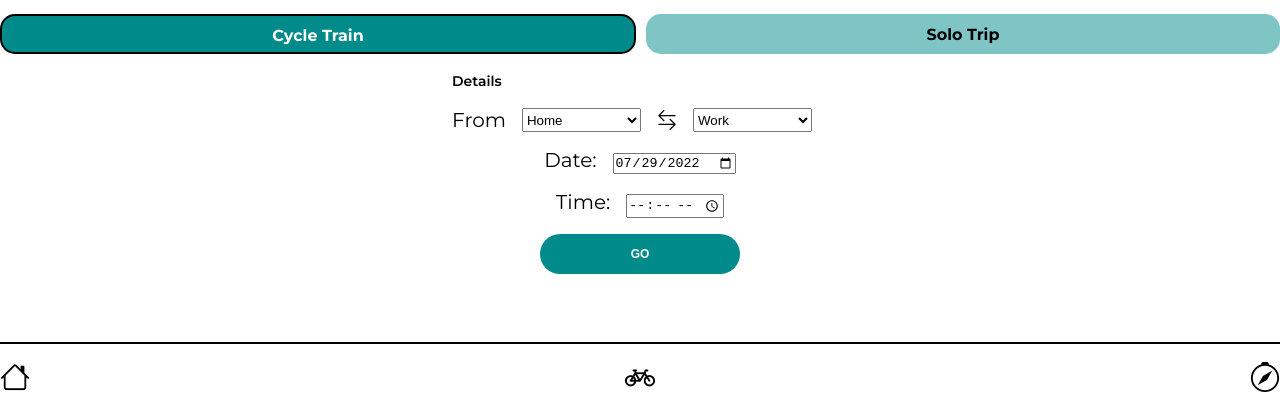
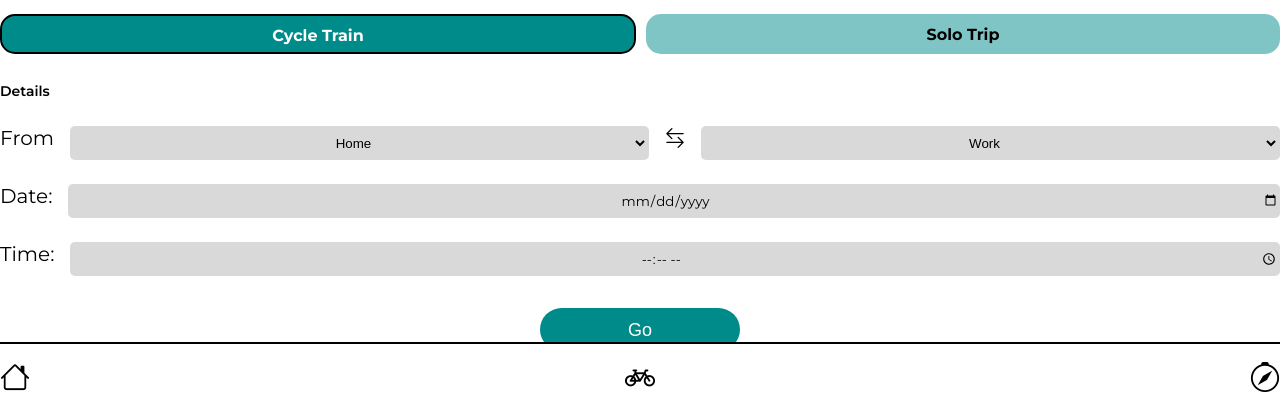
Before and after one commit to illonab/industry-project-cycle-train, a React (Create React App) app: page / in a window 1280 px wide. Shown: the part 388-789 px from the top of the page. Built offline with nearby package versions, Linux system fonts and the light colour scheme.

Commit message:
home page sryling

```diff
--- a/src/pages/Home/Home.js
+++ b/src/pages/Home/Home.js
@@ -17,8 +17,7 @@ function Home() {
             <div className="main__solo btn-trip">Solo Trip</div>
           </div>
         </div>
-
-        <div className="main__schedule">
+        <div className="main__plan-trip">
           <h2 className="main__subheading">Details</h2>
           <label className="main__control main__container-from">
             From
@@ -31,7 +30,7 @@ function Home() {
               <option value="kentish">Kentish Town</option>
               <option value="kings cross">Kings Cross</option>
             </select>
-            <i class="bi bi-arrow-left-right"></i>
+            <i className="bi bi-arrow-left-right main__icon"></i>
             <select name="stations" className="main__select">
               <option value="Home">Work</option>
               <option value="finchley">Finchley Central</option>
@@ -42,14 +41,14 @@ function Home() {
               <option value="kings cross">Kings Cross</option>
             </select>
           </label>
-        </div>
+
           <label className="main__control">
             Date:
             <input
               type="date"
               className="main__date"
               name="date"
-            value="2022-07-29"
+              value="dd/mm"
             />
           </label>
           <label className="main__control">
@@ -62,6 +61,7 @@ function Home() {
               max="21:00"
             />
           </label>
+        </div>
         <Link to={"/results"}>
           <input type="submit" value="Go" className="main__btn cta-btn" />
         </Link>
--- a/src/pages/Home/Home.scss
+++ b/src/pages/Home/Home.scss
@@ -69,35 +69,63 @@
 
     &__control {
         @include mixins.text-label;
-        margin-top: 1.6rem;
+        margin-top: 2.4rem;
+        flex: 1;
+        display: flex;
+    }
+
+    &__icon {
+        margin-left: 1.6rem;
     }
 
     &__select {
         margin-left: 1.6rem;
-        margin-right: 1.6rem;
-        display: block;
+
+        border-radius: 5px;
+        background-color: #D9D9D9;
+        flex: 1;
+        height: 34px;
+        border: 1px solid transparent;
+        text-align: center;
     }
 
     &__date {
         margin-left: 1.6rem;
+        border-radius: 5px;
+        background-color: #D9D9D9;
+        height: 34px;
+        border: 1px solid transparent;
+        font-family: inherit;
+        text-align: center;
+        flex: 1;
     }
 
     &__time {
         margin-left: 1.6rem;
+        border-radius: 5px;
+        background-color: #D9D9D9;
+        height: 34px;
+        border: 1px solid transparent;
+        font-family: inherit;
+        text-align: center;
+        flex: 1;
     }
 
     &__btn {
-        margin-top: 1.6rem;
+        margin-top: 3.2rem;
     }
 
-    &__schedule {
-        margin-top: 1.6rem;
+
+    &__container-from {
+        display: flex;
+        flex: 1;
+    }
+
+    &__plan-trip {
         display: flex;
         flex-direction: column;
-    }
+        width: 100%;
+        margin-top: 2.6rem;
 
-    &__container-from {
-
-        display: flex;
     }
 }
--- a/src/styles/partials/_cta-btn.scss
+++ b/src/styles/partials/_cta-btn.scss
@@ -3,17 +3,15 @@
 .cta-btn {
     background-color: #008B8B;
     color: #FFF;
-    height: 4rem;
-    border-radius: 30px;
+    height: 4.3rem;
+    border-radius: 26px;
     border: 0;
-    text-transform: uppercase;
     cursor: pointer;
     width: 20rem;
-    font-size: 1.2rem;
+    font-size: 1.8rem;
     line-height: 2rem;
-    text-transform: uppercase;
     transition: background-color 250ms linear;
-    font-weight: bold;
+
 
     &:hover {
         background-color: #0a6d6d;
--- a/src/styles/partials/_mixins.scss
+++ b/src/styles/partials/_mixins.scss
@@ -38,7 +38,7 @@
 @mixin pageHeader {
     font-size: 2rem;
     line-height: 2.4rem;
-    font-weight: 600;
+    font-weight: 700;
     margin-bottom: 1.6rem;
 
 }
```
Lines whose indentation alone changed are shown as unchanged.
